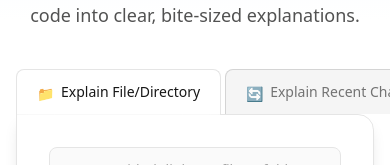
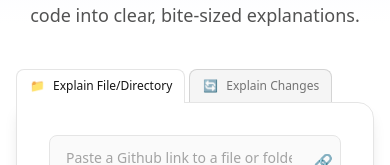
Before and after one commit to gkrinker/VibeParse, a React (Create React App) app in the folder src/frontend/: page / in a window 390 px wide. Shown: the part 272-437 px from the top of the page. Built offline with nearby package versions, Linux system fonts and the light colour scheme; no server answers.

Commit message:
UI polish: Remove bottom border from inactive tab for cleaner tab/input transition (classic tab look).

```diff
--- a/src/frontend/src/components/IndexPage.tsx
+++ b/src/frontend/src/components/IndexPage.tsx
@@ -185,9 +185,9 @@ const IndexPage: React.FC = () => {
               role="tab"
               aria-selected={activeTab === 'file'}
               onClick={() => setActiveTab('file')}
-              className={`relative px-5 py-3 text-sm font-medium flex items-center gap-2 rounded-t-lg border-t border-l border-r focus:outline-none focus-visible:ring-2 focus-visible:ring-indigo-500 transition ${
+              className={`relative px-3 sm:px-5 py-2 sm:py-3 text-xs sm:text-sm font-medium flex items-center gap-2 rounded-t-lg border-t border-l border-r focus:outline-none focus-visible:ring-2 focus-visible:ring-indigo-500 transition whitespace-nowrap z-20 ${
                 activeTab === 'file'
-                  ? 'border-neutral-200 bg-white/60 backdrop-blur-lg text-neutral-900 z-20 -mb-px'
+                  ? 'border-neutral-200 bg-white text-neutral-900 -mb-px'
                   : 'border-neutral-300 bg-neutral-100 text-neutral-500 hover:text-neutral-700 hover:bg-neutral-50 hover:border-neutral-400 mb-0'
               }`}
             >
@@ -200,19 +200,20 @@ const IndexPage: React.FC = () => {
               onClick={() => {
                 setShowComingSoonDialog(true);
               }}
-              className={`relative px-5 py-3 text-sm font-medium flex items-center gap-2 rounded-t-lg border-t border-l border-r focus:outline-none focus-visible:ring-2 focus-visible:ring-indigo-500 transition ${
+              className={`relative px-3 sm:px-5 py-2 sm:py-3 text-xs sm:text-sm font-medium flex items-center gap-2 rounded-t-lg border-t border-l border-r focus:outline-none focus-visible:ring-2 focus-visible:ring-indigo-500 transition whitespace-nowrap z-10 ${
                 activeTab === 'changes'
-                  ? 'border-neutral-200 bg-white/60 backdrop-blur-lg text-neutral-900 z-20 -mb-px'
-                  : 'border-neutral-300 bg-neutral-100 text-neutral-500 hover:text-neutral-700 hover:bg-neutral-50 hover:border-neutral-400 mb-0'
+                  ? 'border-neutral-200 bg-white text-neutral-900 -mb-px'
+                  : 'border-neutral-300 bg-neutral-100 text-neutral-500 hover:text-neutral-700 hover:bg-neutral-50 hover:border-neutral-400 mb-0 border-b-0'
               }`}
             >
               <span className="w-4 h-4">🔄</span>
-              Explain&nbsp;Recent&nbsp;Changes
+              <span className="hidden sm:inline">Explain&nbsp;Recent&nbsp;Changes</span>
+              <span className="sm:hidden">Explain&nbsp;Changes</span>
             </button>
           </div>
 
           {/* Main Container */}
-          <div className="bg-white/60 backdrop-blur-lg border border-neutral-200 rounded-2xl rounded-tl-none shadow-lg p-8 sm:p-10 space-y-6">
+          <div className="bg-white/60 backdrop-blur-lg border border-neutral-200 border-t border-neutral-200 rounded-2xl rounded-tl-none shadow-lg p-8 sm:p-10 space-y-6">
 
             <form onSubmit={handleSubmit} className="space-y-4">
               <div>
```
